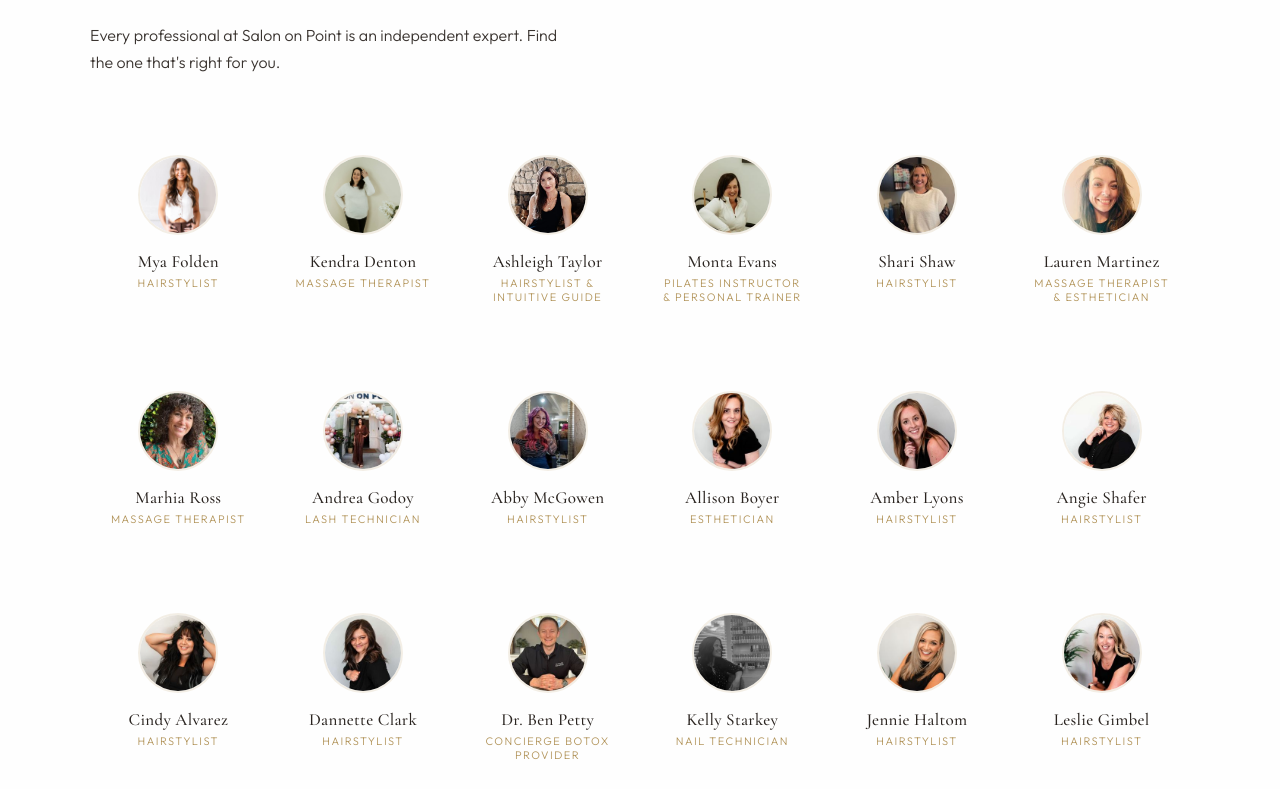
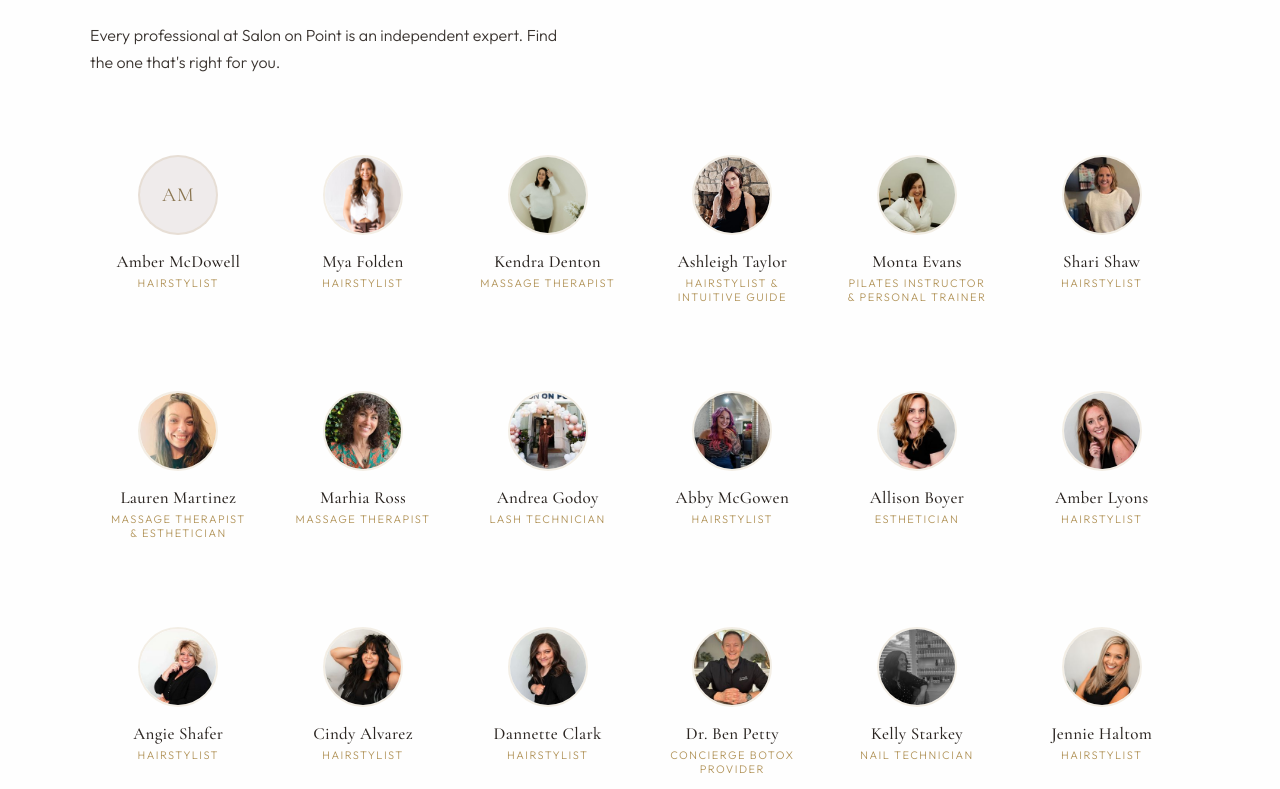
Before and after one commit to jflood215/salon-on-point, a Next.js app: page / in a window 1280 px wide. Shown: the part 1431-2220 px from the top of the page. Built offline with nearby package versions, Linux system fonts and the light colour scheme.

Commit message:
Add Amber McDowell profile
Co-Authored-By: Claude Opus 4.7 (1M context) <noreply@anthropic.com>

```diff
--- a/src/data/professionals.ts
+++ b/src/data/professionals.ts
@@ -35,6 +35,53 @@ export interface Professional {
 }
 
 export const professionals: Professional[] = [
+  {
+    name: "Amber McDowell",
+    slug: "amber-mcdowell",
+    initials: "AM",
+    role: "Hairstylist",
+    acceptingClients: true,
+    bio: "In my chair, you feel confident and comfortable, knowing that you choose the right girl in the right place to help you achieve your hair goals.",
+    suite: "Suite #16",
+    instagram: "@ask_for_amber",
+    website: "https://ambermcdowell.glossgenius.com",
+    bookingUrl: "https://ambermcdowell.glossgenius.com",
+    hours: ["Monday: CLOSED", "Tuesday: 10AM-5PM", "Wednesday: 9:30AM-5PM", "Thursday: 10AM-7PM", "Friday: 10AM-4PM", "Saturday: CLOSED", "Sunday: CLOSED"],
+    services: [
+      {
+        category: "Color Services",
+        items: [
+          { name: "Custom Lightening Session", price: "$250+", description: "Custom balayage, money piece, foilayage, etc" },
+          { name: "Partial Highlight", price: "$165+", description: "Crown highlight and face frame. Includes Cut and Blow out" },
+          { name: "Full Highlight", price: "$250+", description: "Full head highlights. This includes the crown, face frame and nape" },
+          { name: "Full Highlight/Lowlight", price: "$300+", description: "Full head highlight and lowlights. Includes cut/blowout" },
+          { name: "Grey Root Touch Up", price: "$135+", description: "Root coverage only. Generally grey coverage. Cut/blowout incl." },
+          { name: "Color Gloss", price: "$135+", description: "A semi or demi permanent color to make your existing color have more shine" },
+        ],
+      },
+      {
+        category: "Cut & Style Services",
+        items: [
+          { name: "Hair Cut", price: "$65", description: "Full Service Haircut, including Wash/Style" },
+          { name: "Mens Cut", price: "$35+", description: "Mens cut. Clippers or scissors. 30 mins or less" },
+          { name: "Formal Hair", price: "$85+", description: "Styled updo or formal styling service" },
+          { name: "Extension Services", price: "$350+", description: "I offer and am certified in multiple extension methods" },
+        ],
+      },
+      {
+        category: "Other Services",
+        items: [
+          { name: "Consultation", price: "$30", description: "Initial consultation appointment" },
+        ],
+      },
+    ],
+    testimonials: [
+      { quote: "I love the personal attention Amber gives her clients! She listens to me and helps me figure out the best style and color options for me! Make an appointment to see her at her new space…you won't be disappointed!", name: "Nikole" },
+      { quote: "Amber always does a GREAT job with my hair. I wouldn't want to go to anyone else. 🥰", name: "Becki Bradford" },
+      { quote: "Amber always makes my highlights look so natural and perfect - like my sun-kissed summer hair when I was a teen! Amber is also so kind and easy to talk to! Also, for the best highlights she charges Less than most! Amber is also very patient with my difficult schedule and welcomes me even when I come once a year!", name: "Nicole" },
+      { quote: "Amber is awesome!!!", name: "Joanna Robinson" },
+    ],
+  },
   {
     name: "Mya Folden",
     slug: "mya-folden",
```
